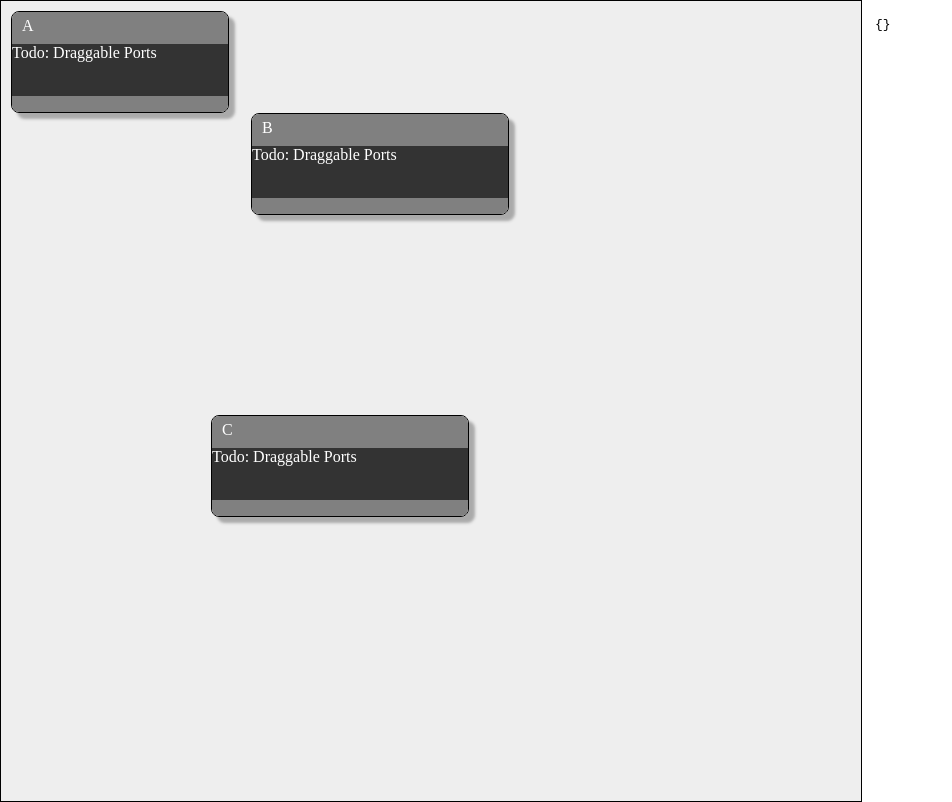
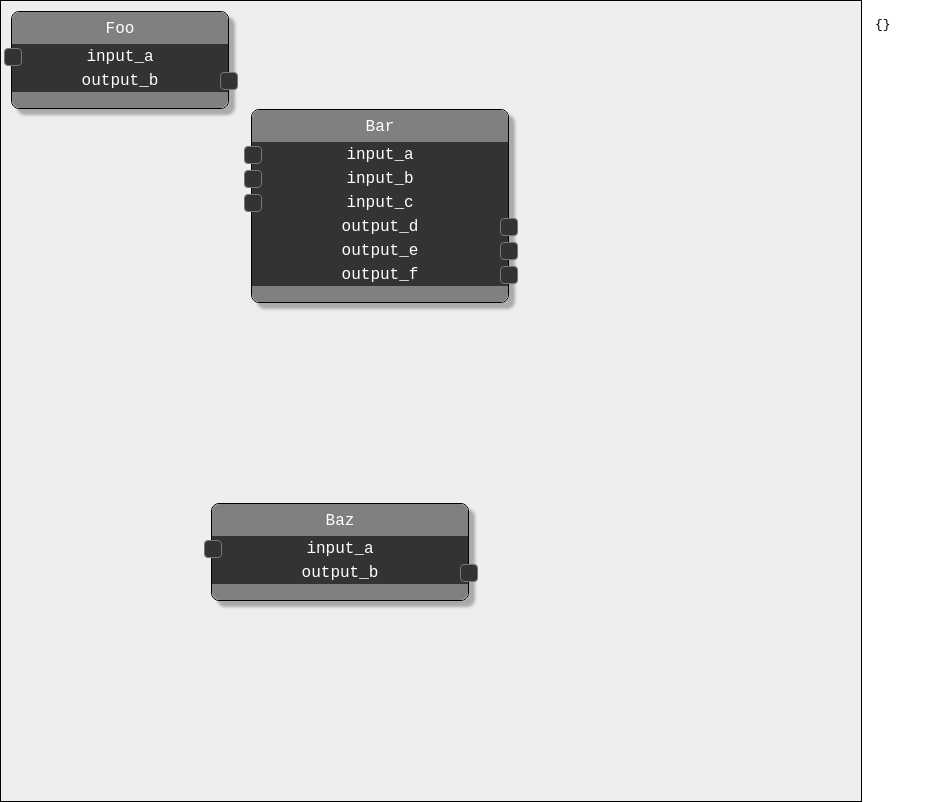
Before and after one commit to at0g/react-graph-tools, a React (Create React App) app: page / in a window 1280 px wide. Shown: the whole page, without its empty margins (0-952 px from the left). Built offline with nearby package versions, Linux system fonts and the light colour scheme.

Commit message:
adding starter port ui

```diff
--- a/src/Data.ts
+++ b/src/Data.ts
@@ -43,10 +43,10 @@ export const createGraphData = (): Graph => ({
     nodes: [
         {
             id:   'A',
-            name: 'A',
+            name: 'Foo',
             ports:  [
-                { type: 'input',  name: 'a'},
-                { type: 'output',  name: 'b'},
+                { type: 'input',  name: 'input_a'},
+                { type: 'output',  name: 'output_b'},
             ],
             layout: {
                 x:      10,
@@ -58,10 +58,14 @@ export const createGraphData = (): Graph => ({
         },
         {
             id:   'B',
-            name: 'B',
+            name: 'Bar',
             ports:  [
-                { type: 'input',  name: 'a'},
-                { type: 'output',  name: 'b'},
+                { type: 'input',  name: 'input_a'},
+                { type: 'input',  name: 'input_b'},
+                { type: 'input',  name: 'input_c'},
+                { type: 'output',  name: 'output_d'},
+                { type: 'output',  name: 'output_e'},
+                { type: 'output',  name: 'output_f'},
             ],
             layout: {
                 x:      250,
@@ -73,10 +77,10 @@ export const createGraphData = (): Graph => ({
         },
         {
             id:   'C',
-            name: 'C',
+            name: 'Baz',
             ports:  [
-                { type: 'input',  name: 'a'},
-                { type: 'output',  name: 'b'},
+                { type: 'input',  name: 'input_a'},
+                { type: 'output',  name: 'output_b'},
             ],
             layout: {
                 width:  256,
--- a/src/Graph.css
+++ b/src/Graph.css
@@ -1,21 +1,30 @@
 /**
-Apoligies for the rather rough looking CSS. Note sure what belongs
-inside the CSS and what belongs as React bound styles. I've dropped some
-rough looking styles to give the appearance of 'nodes', but sure a better
-job could be done here.
+Open to a more refined CSS implementation here. Have opted to use
+nested CSS Grids for the Node layouts. Perhaps flex would be better
+for the ports? Its all rather messy, really needs a review.
+
+Need to workout what 'should' and 'shouldn't' be part of the CSS
+layout. All the positional stuff (translate | scale | size) should
+probably reside in React, but the lines are pretty thing with regards
+to what positions what. Still not sure how to handle the 'port-connector'
+x,y stuff yet, need to brainstorm that.
 */
 
-/** GRAPH ELEMENT */
+/* ----------------------------------------
+
+GraphElement
+
+---------------------------------------- */
+
 .graph-translate {
-    width: 100%;
-    height: 100%;
+    width:   100%;
+    height:  100%;
 }
 .graph-scale {
-    width: 100%;
-    height: 100%;
+    width:   100%;
+    height:  100%;
 }
 .graph {
-
     background: #EEE;
     display:     block;
     overflow:    hidden;
@@ -25,35 +34,43 @@ job could be done here.
     cursor:      grab;
 }
 
-/** NODE ELEMENT */
+/* ----------------------------------------
+
+NodeElement
+
+---------------------------------------- */
 
 .node-header {
-    grid-area:    header;
-    width:        100%;
-    height:       100%;
-    cursor:       grabbing;
-    padding-left: 10px;
-    padding-top:  5px;
-    background: gray;
-    color:      white;
+    grid-area:      header;
+    border-radius:  8px 8px 0px 0px;
+
+    width:          calc(100% - 16px);
+    height:         calc(100% - 16px);
+    padding:        8px;
+
+    text-align:     center;
+    cursor:         grabbing;
+    background:   gray;
+    color:        white;
 }
 .node-body {
     grid-area:    body;
     cursor:       default;
-
     background: #333;
     color:      white;
 }
 .node-footer {
-    grid-area:   footer;
-    overflow:    hidden;
-
-    background: gray;
-    color:      white;
+    grid-area:      footer;
+    border-radius:  0px 0px 8px 8px;
+    cursor:         grabbing;
+    overflow:       hidden;
+    background:   gray;
+    color:        white;
 }
 .node {
-
     position:              relative;
+    border-radius:         8px 8px 8px 8px; /** required for drop shadow */
+    border:                1px solid;
     display:               grid;
     grid-template-columns: 100%;
     grid-template-rows:    32px auto 16px;
@@ -61,8 +78,39 @@ job could be done here.
       "header"
       "body"
       "footer";
-    border-radius:  8px;
-    border:         1px solid;
-    overflow:       hidden;
     box-shadow: 6px 6px 3px #AAA;
 }
+
+/* ----------------------------------------
+
+PortElement
+
+---------------------------------------- */
+.port-left {
+    grid-area:  left;
+}
+.port-middle {
+    grid-area:  middle;
+    text-align: center;
+}
+.port-right {
+    grid-area:  right;
+}
+.port {
+    display:               grid;
+    grid-template-columns: 16px auto 16px;
+    grid-template-rows:    16px;
+    grid-template-areas:
+      "left middle right";
+    margin-left:   -8px;
+    padding:        4px 0px 4px 0px;
+    width:          calc(100% + 16px);
+    height:         16px;
+}
+.port-connector {
+    width:            100%;
+    height:           100%;
+    border-radius:    4px 4px 4px 4px;
+    border:           1px solid #777;
+    background-color: #333;
+}
--- a/src/Graph.tsx
+++ b/src/Graph.tsx
@@ -1,6 +1,36 @@
 import './Graph.css'
-import React           from 'react'
-import { Graph, Node } from './Data'
+import React                 from 'react'
+import { Graph, Node, Port } from './Data'
+
+// ------------------------------------------------------------------
+// Port Elements | Input | Output
+// ------------------------------------------------------------------
+
+export interface InputPortElementProperties {
+    port: Port
+}
+export function InputPortElement(props: InputPortElementProperties) {
+    return <div className='port'>
+        <div className='port-left'>
+            <div className='port-connector'></div>
+        </div>
+        <div className='port-middle'>{props.port.name}</div>
+        <div className='port-right'></div>
+    </div>
+}
+
+export interface OutputPortElementProperties {
+    port: Port
+}
+export function OutputPortElement(props: InputPortElementProperties) {
+    return <div className='port'>
+        <div className='port-left'></div>
+        <div className='port-middle'>{props.port.name}</div>
+        <div className='port-right'>
+            <div className='port-connector'></div>
+        </div>
+    </div>
+}
 
 // ------------------------------------------------------------------
 // Node Element
@@ -12,17 +42,32 @@ export interface NodeElementProperties {
     node:  Node
 }
 export function NodeElement(props: NodeElementProperties) {
+
+    const ports = props.node.ports.map(port => {
+        switch(port.type) {
+            case 'input': return <InputPortElement port={port} />
+            case 'output': return <OutputPortElement port={port} />
+            return null
+        }
+    })
+
     return <div className='node' style={{
         transform: `translate(${props.node.layout.x}px, ${props.node.layout.y}px)`,
         width:  props.node.layout.width,
-        height: props.node.layout.height,
+        // note: The explicit height interferes with the default 'auto'
+        // layout of arbituary numbers of ports. Have commented for the
+        // time being. I think it would be cool to be able to resize
+        // the nodes, but not sure how to approach that with the
+        // current setup. For consideration.
+
+        // height: props.node.layout.height,
         zIndex: props.node.layout.zIndex,
     }}>
         <div className='node-header' onMouseDown= {e => props.onNodeHeaderMouseDown(props.node, e)}>
             {props.node.name}
         </div>
         <div className='node-body'>
-            Todo: Draggable Ports
+            {ports}
         </div>
         <div className='node-footer' />
     </div>
--- a/src/index.css
+++ b/src/index.css
@@ -3,9 +3,6 @@ html, body {
     padding: 0;
     width: 100%;
     height: 100%;
-}
-
-h1 {
     font-family: 'Courier New', Courier, monospace;
 }
 
```
